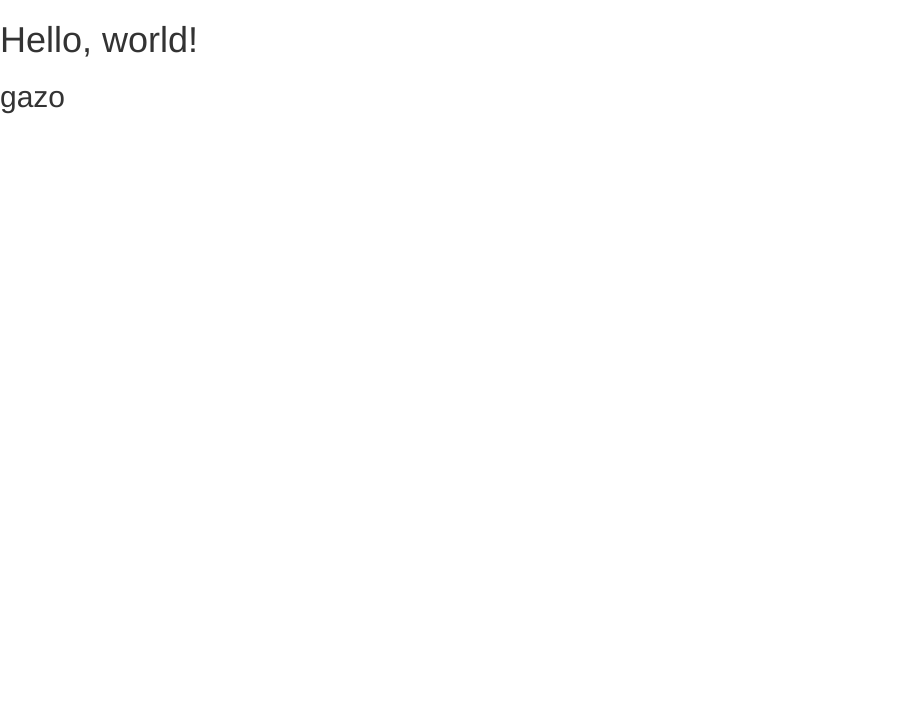
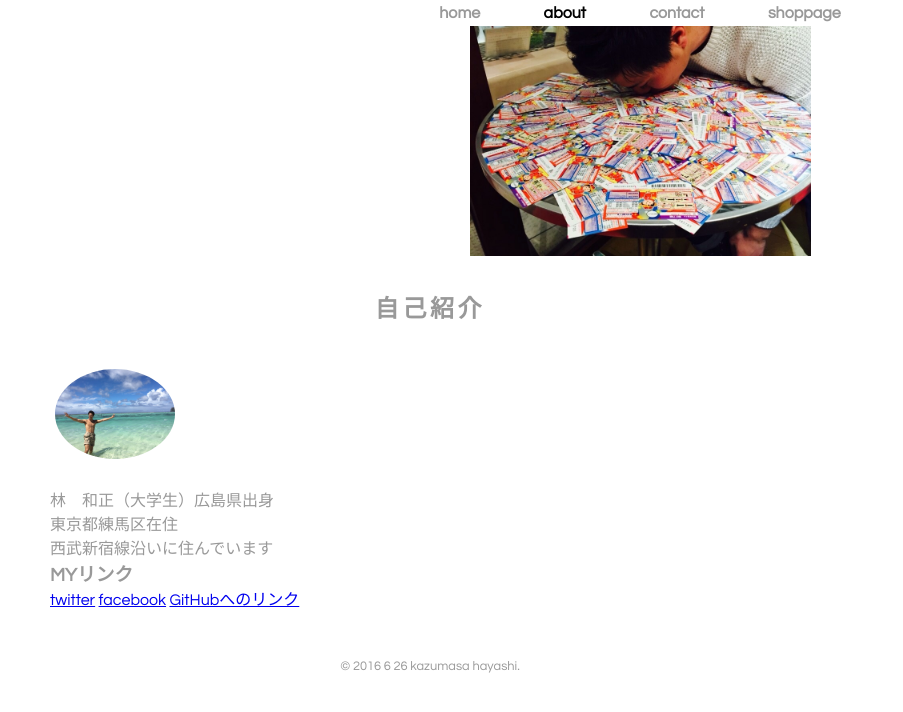
Before and after one commit to kazuhayashi/kazuhayashi.github.io, a plain HTML site: page index.html in a window 1280 px wide. Shown: the whole page, without its empty margins (0-903 px from the left). Drawn offline with nearby package versions, Linux system fonts and the light colour scheme.

Commit message:
fix commit

```diff
--- /dev/null
+++ b/about.css
@@ -0,0 +1,89 @@
+*{
+ margin: 0;
+ padding: 0;
+}
+
+body{
+    font-family: Century Gothic;
+    font-size: 16px;
+    background-color: white;
+    color: #999;
+}
+h1{
+    color: #4169E1;
+}
+
+
+header{
+
+
+    background-image: url(images01.jpg) ;
+    background-position: center center;
+    background-size: contain;
+    background-repeat: no-repeat;
+    padding-bottom: 200px;
+
+}
+nav {
+  margin: 0 0 30px 0;
+  padding: 5px;
+  text-align: center;
+  background-color: #fff;
+}
+
+nav ul {
+  margin: 0 10px;
+  padding: 0;
+}
+
+nav ul li {
+  margin: 0 20px;
+  display: inline-block;
+}
+
+nav ul li a {
+  padding: 15px 10px;
+  text-decoration: none;
+  color: #999;
+  font-weight: bold;
+}
+
+nav ul li a.selected {
+  color: black;
+}
+
+#logo {
+
+  padding: 20px 0;
+  text-align: left;
+}
+#logo img {
+  max-width: 120px;
+  border: 5px solid #fff;
+  border-radius: 100%;
+}
+
+.container{
+    max-width: 800px;
+    margin: 0px 30px 0;
+    background-color: white;
+}
+section{
+    padding: 30px 20px;
+}
+section h2{
+    text-align: center;
+    padding: 3px 0 20px 0;
+    letter-spacing: 0.15em;
+}
+section ul li{
+    display: inline-block;
+
+}
+footer{
+    padding: 20px 0;
+    font-size: 80%;
+    text-align: center;
+    color: ;
+
+}
--- a/index.html
+++ b/index.html
@@ -1,19 +1,50 @@
 <!DOCTYPE html>
 <html lang="ja">
+
   <head>
     <meta charset="utf-8">
     <meta http-equiv="X-UA-Compatible" content="IE=edge">
-    <meta name="viewport" content="width=device-width, initial-scale=1">
-    <title>Bootstrap Sample</title>
-    <!-- BootstrapのCSS読み込み -->
-    <link rel="stylesheet" href="//maxcdn.bootstrapcdn.com/bootstrap/3.3.5/css/bootstrap.min.css">
-    <!-- jQuery読み込み -->
-    <script src="//ajax.googleapis.com/ajax/libs/jquery/1.11.3/jquery.min.js"></script>
-    <!-- BootstrapのJS読み込み -->
-    <script src="//maxcdn.bootstrapcdn.com/bootstrap/3.3.5/js/bootstrap.min.js"></script>
+ <title>林　和正　自己紹介</title>
+ <link rel="stylesheet" href="about.css">
   </head>
+
   <body>
-    <h1>Hello, world!</h1>
-    <h2>gazo</h2>
-  </body>
+
+<header>
+    <nav>
+    <ul>
+        <li><a href="index.html">home</a></li>
+        <li><a href="about.html" class="selected">about</a></li>
+        <li><a href="contact.html">contact</a></li>
+        <li><a href="shoppage.html">shoppage</a></li>
+    </ul>
+    </nav>
+</header>
+
+<div class="container">
+    <section>
+        <h2>自己紹介</h2>
+        <div id="logo">
+        <img src="images02.jpg" alt="林　和正">
+        <br>
+        </div>
+        <p>林　和正（大学生）広島県出身</p>
+        <p>東京都練馬区在住</p>
+        <p>西武新宿線沿いに住んでいます</p>
+        <p></p>
+        <p></p>
+        <h3>MYリンク</h3>
+        <ul>
+        <li><a href="https://twitter.com/KazumasaHayashi" target="_blank">twitter</a></li>
+        <li><a href="https://www.facebook.com/kazumasa.hayashi.75"target="_blank">facebook</a></li>
+         <li><a href="https://github.com/kazuhayashi/kazuhayashi.github.io.git"target="_blank">GitHubへのリンク</a></li>
+        </ul>
+    </section>
+    <footer>
+    <p>&copy; 2016 6 26 kazumasa hayashi.</p>
+    </footer>
+</div>
+</body>
+
+
 </html>
```
Also changed, not shown: images01.jpg (added), images02.jpg (added).
